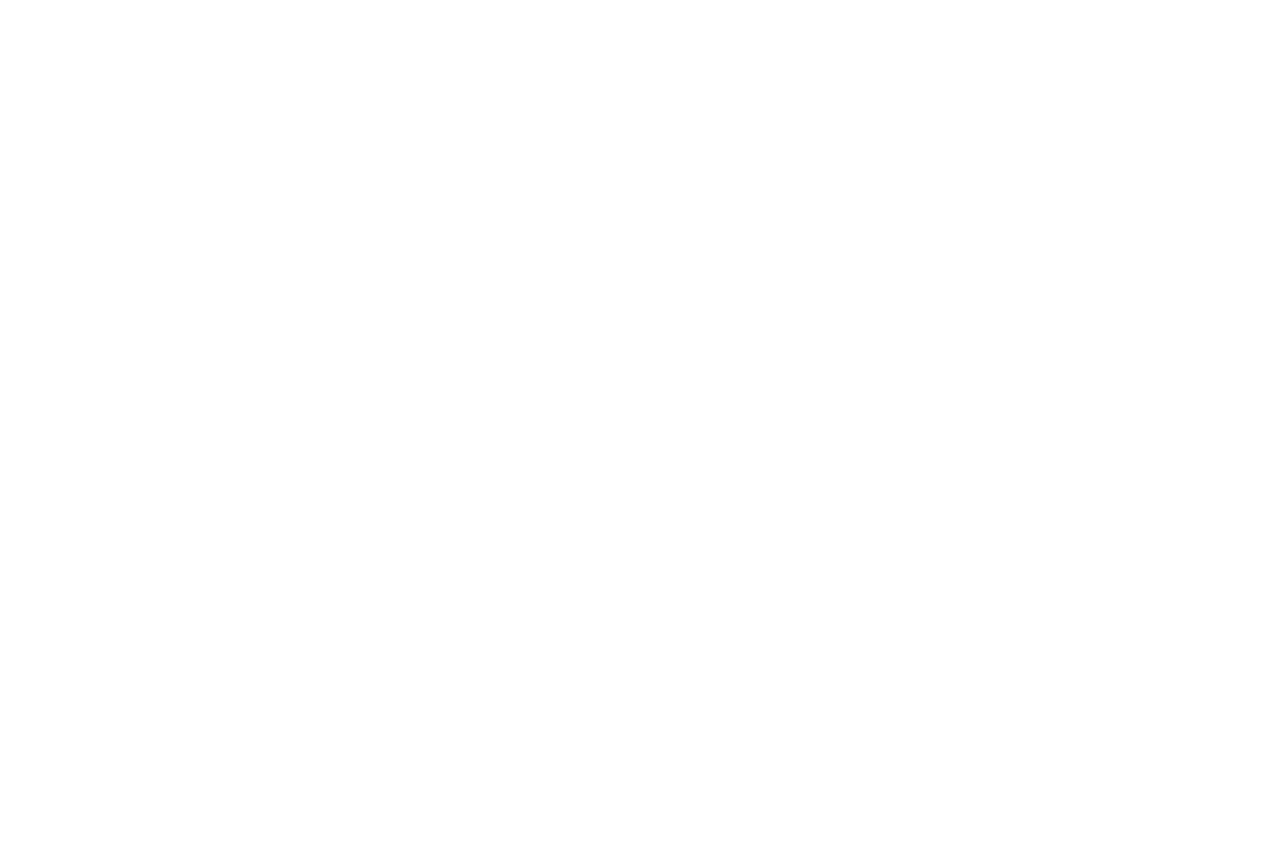
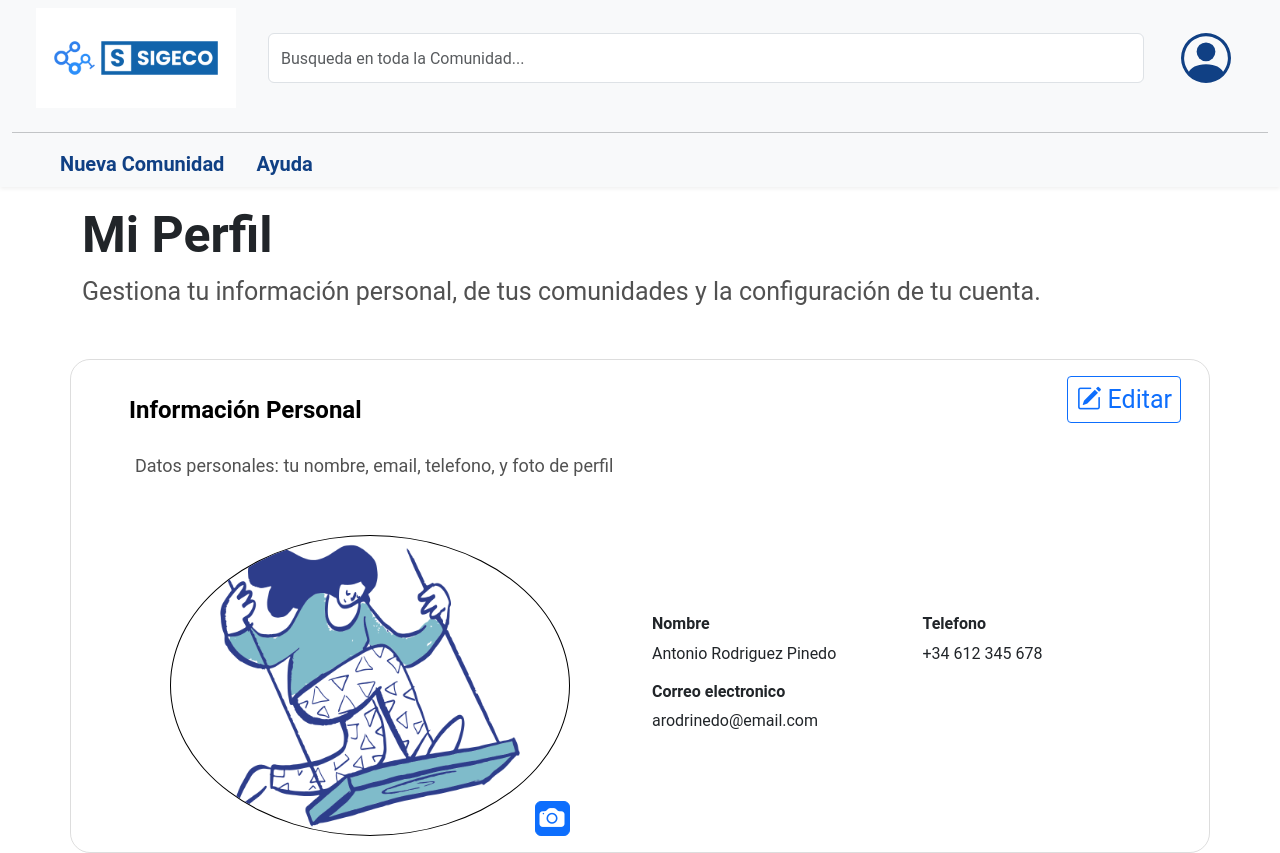
Before and after one commit to ComunidadVecinos/sigeco-webapp, a React (Create React App) app in the folder frontend/: page /api/auth/me in a window 1280 px wide. Before the commit this address had no page. Shown: the top 853 px of the page. Before the commit the page ends 800 px from the top, so only its background shows below. Built offline with nearby package versions, Linux system fonts and the light colour scheme.

Commit message:
Modificacion de rutas, Header dinámico y página del foro creada

```diff
--- a/frontend/src/App.tsx
+++ b/frontend/src/App.tsx
@@ -7,8 +7,9 @@ import LandingPage from './pages/LandingPage/LandingPage';
 import WelcomePage from './pages/WelcomePage/WelcomePage';
 import RegisterPage from './pages/RegisterPage/RegisterPage';
 import LogInPage from './pages/LogInPage/LogInPage';
-import ForgotPassword from './pages/ForgotPassword/ForgotPassword';
+import ForgotPasswordPage from './pages/ForgotPasswordPage/ForgotPasswordPage';
 import ProfilePage from './pages/ProfilePage/ProfilePage';
+import ForumPage from './pages/ForumPage/ForumPage';
 
 
 const App: React.FC = () => {
@@ -16,11 +17,15 @@ const App: React.FC = () => {
         <div className="App">
             <Routes>
                 <Route path="/" element={<LandingPage />} />
-                <Route path="/acceso" element={<WelcomePage />} />
-                <Route path="/registro" element={<RegisterPage />} />
-                <Route path="/inicio-sesion" element={<LogInPage />} />
-                <Route path="/olvido-contraseña" element={<ForgotPassword />} />
-                <Route path='/perfil' element={<ProfilePage />} />
+                <Route path="/access" element={<WelcomePage />} />
+                <Route path="/api/auth/register" element={<RegisterPage />} />
+                <Route path="/api/auth/login" element={<LogInPage />} />
+                <Route path="/api/auth/reset-password" element={<ForgotPasswordPage />} />
+                <Route path="api/auth/change-password" />
+                <Route path="/api/auth/me" element={<ProfilePage />} />
+                <Route path="/api/auth/forum" element={<ForumPage />} />
+                <Route path="api/auth/logout" />
+                <Route path="api/auth/delete-account" />
             </Routes>
         </div>
     );
--- a/frontend/src/components/common/Header/Header.tsx
+++ b/frontend/src/components/common/Header/Header.tsx
@@ -4,7 +4,17 @@ import React from 'react';
 import logo from '../../../assets/images/2.png';
 import {Link} from 'react-router-dom';
 
-const Header: React.FC = () =>{
+interface HeaderLink {
+    label: string;
+    path: string;
+}
+
+interface HeaderProps{
+    showCommunutySwitcher?: boolean;
+    navLinks: HeaderLink[];
+}
+
+const Header: React.FC<HeaderProps> = ({showCommunutySwitcher = false, navLinks}) =>{
     return(
         <header className="header-common">
             <nav className="navbar bg-body-tertiary flex-column">
@@ -23,7 +33,12 @@ const Header: React.FC = () =>{
                             </form>
                         </div>
 
-                        <div className="ms-auto">
+                        <div className="ms-auto d-flex align-items-center">
+                            {showCommunutySwitcher && (
+                                <button className='btn btn-perfil me-3'>
+                                    <svg xmlns="http://www.w3.org/2000/svg" width="50" height="50" fill="#104084" className="bi bi-building-fill" viewBox="0 0 16 16"><path d="M3 0a1 1 0 0 0-1 1v14a1 1 0 0 0 1 1h3v-3.5a.5.5 0 0 1 .5-.5h3a.5.5 0 0 1 .5.5V16h3a1 1 0 0 0 1-1V1a1 1 0 0 0-1-1zm1 2.5a.5.5 0 0 1 .5-.5h1a.5.5 0 0 1 .5.5v1a.5.5 0 0 1-.5.5h-1a.5.5 0 0 1-.5-.5zm3 0a.5.5 0 0 1 .5-.5h1a.5.5 0 0 1 .5.5v1a.5.5 0 0 1-.5.5h-1a.5.5 0 0 1-.5-.5zm3.5-.5h1a.5.5 0 0 1 .5.5v1a.5.5 0 0 1-.5.5h-1a.5.5 0 0 1-.5-.5v-1a.5.5 0 0 1 .5-.5M4 5.5a.5.5 0 0 1 .5-.5h1a.5.5 0 0 1 .5.5v1a.5.5 0 0 1-.5.5h-1a.5.5 0 0 1-.5-.5zM7.5 5h1a.5.5 0 0 1 .5.5v1a.5.5 0 0 1-.5.5h-1a.5.5 0 0 1-.5-.5v-1a.5.5 0 0 1 .5-.5m2.5.5a.5.5 0 0 1 .5-.5h1a.5.5 0 0 1 .5.5v1a.5.5 0 0 1-.5.5h-1a.5.5 0 0 1-.5-.5zM4.5 8h1a.5.5 0 0 1 .5.5v1a.5.5 0 0 1-.5.5h-1a.5.5 0 0 1-.5-.5v-1a.5.5 0 0 1 .5-.5m2.5.5a.5.5 0 0 1 .5-.5h1a.5.5 0 0 1 .5.5v1a.5.5 0 0 1-.5.5h-1a.5.5 0 0 1-.5-.5zm3.5-.5h1a.5.5 0 0 1 .5.5v1a.5.5 0 0 1-.5.5h-1a.5.5 0 0 1-.5-.5v-1a.5.5 0 0 1 .5-.5"/></svg>
+                                </button>
+                            )}
                             <button className="btn btn-perfil me-5">
                                 <svg xmlns="http://www.w3.org/2000/svg" width="50" height="50" fill="#104084" className="bi bi-person-circle" viewBox="0 0 16 16"><path d="M11 6a3 3 0 1 1-6 0 3 3 0 0 1 6 0"/><path fill-rule="evenodd" d="M0 8a8 8 0 1 1 16 0A8 8 0 0 1 0 8m8-7a7 7 0 0 0-5.468 11.37C3.242 11.226 4.805 10 8 10s4.757 1.225 5.468 2.37A7 7 0 0 0 8 1"/></svg>
                             </button>
@@ -35,16 +50,13 @@ const Header: React.FC = () =>{
 
                     <div className="d-flex w-100 justify-content-start ms-5">
                         <ul className="navbar-nav flex-row">
-                            <li className="nav-item me-3">
-                                <Link to="/" className="navbar-brand enlaces-navbar">
-                                    Nueva Comunidad
-                                </Link>
-                            </li>
-                            <li className="nav-item">
-                                <Link to="/" className="navbar-brand enlaces-navbar">
-                                    Ayuda
-                                </Link>
-                            </li>
+                            {navLinks.map((link, index) => (
+                                <li key={index} className='nav-item me-3'>
+                                    <Link to={link.path} className='navbar-brand enlaces-navbar'>
+                                        {link.label}
+                                    </Link>
+                                </li>
+                            ))}
                         </ul>
                     </div>
                 </div>
--- a/frontend/src/pages/ForgotPassword/ForgotPassword.tsx
+++ b/frontend/src/pages/ForgotPasswordPage/ForgotPasswordPage.tsx
@@ -40,7 +40,7 @@ const ForgotPassword: React.FC = () => {
 
             <footer className='register-footer'>
                 <div className='mt-3'>
-                    Si tienes un código pero todavía no te has registrado, <Link to="/registro">hazlo aquí</Link>
+                    Si tienes un código pero todavía no te has registrado, <Link to="/api/auth/register">hazlo aquí</Link>
                 </div>
             </footer>
         </div>
--- /dev/null
+++ b/frontend/src/pages/ForumPage/ForumPage.tsx
@@ -0,0 +1,28 @@
+import React from 'react';
+import Header from '../../components/common/Header/Header';
+import 'bootstrap-icons/font/bootstrap-icons.css';
+
+
+const ForumPage: React.FC = () =>{
+    return (
+        <div>
+            <Header
+                showCommunutySwitcher={true}
+                navLinks={[
+                    {label: "Comunidad", path: "/community"},
+                    {label: "Calendario", path: "/calendar"},
+                    {label: "Ayuda", path: "/help"}
+                ]}
+            />
+
+            <main>
+                <h1 className="mt-5 fw-bold">FORO COMUNITARIO</h1>
+            </main>
+        </div>
+    );
+
+
+};
+
+
+export default ForumPage;
--- a/frontend/src/pages/LandingPage/LandingPage.tsx
+++ b/frontend/src/pages/LandingPage/LandingPage.tsx
@@ -21,7 +21,7 @@ const LandingPage: React.FC = () =>{
                         </Link>
 
                         <form className="d-flex">
-                            <Link to="/acceso" className="btn acceso">
+                            <Link to="/access" className="btn acceso">
                                 <strong>Acceso</strong>
                             </Link>
                         </form>
--- a/frontend/src/pages/LogInPage/LogInPage.tsx
+++ b/frontend/src/pages/LogInPage/LogInPage.tsx
@@ -48,17 +48,17 @@ const LogInPage: React.FC = () => {
                         </div>
                     </div>
                     <div className='row mt-4'>
-                        <Link className='mb-5' to="/olvido-contraseña">¿Olvidaste tu contraseña?</Link>
+                        <Link className='mb-5' to="/api/auth/reset-password">¿Olvidaste tu contraseña?</Link>
                     </div>
                 </div>
             </main>
 
             <footer className='register-footer'>
-                <Link to="/registro" className="btn btn-primary mb-3">
+                <Link to="/api/auth/forum" className="btn btn-primary mb-3">
                     <strong>Iniciar Sesión</strong>
                 </Link>
                 <div className='mt-3'>
-                    Si tienes un código pero todavía no te has registrado, <Link to="/registro">hazlo aquí</Link>
+                    Si tienes un código pero todavía no te has registrado, <Link to="/api/auth/register">hazlo aquí</Link>
                 </div>
             </footer>
         </div>
--- a/frontend/src/pages/ProfilePage/ProfilePage.tsx
+++ b/frontend/src/pages/ProfilePage/ProfilePage.tsx
@@ -7,7 +7,12 @@ import 'bootstrap-icons/font/bootstrap-icons.css';
 const ProfilePage: React.FC = () =>{
     return (
         <div>
-            <Header />
+            <Header
+                navLinks={[
+                    {label: "Nueva Comunidad", path: "/new-community"},
+                    {label: "Ayuda", path: "/help"}
+                ]}
+             />
 
             <main className="container">
                 <h2 className='titulo-perfil'>Mi Perfil</h2>
--- a/frontend/src/pages/RegisterPage/RegisterPage.tsx
+++ b/frontend/src/pages/RegisterPage/RegisterPage.tsx
@@ -82,11 +82,11 @@ const RegisterPage: React.FC = () => {
             </main>
 
             <footer className='register-footer'>
-                <Link to="/perfil" className="btn btn-primary mb-3">
+                <Link to="/api/auth/me" className="btn btn-primary mb-3">
                     <strong>Registrarme</strong>
                 </Link>
                 <div className='mt-3'>
-                    Si ya tienes cuenta, <Link to="/inicio-sesion">inicia sesión aquí</Link>
+                    Si ya tienes cuenta, <Link to="/api/auth/login">inicia sesión aquí</Link>
                 </div>
             </footer>
         </div>
```
Also changed, not shown: frontend/src/pages/WelcomePage/WelcomePage.tsx (+5 -3 lines).
